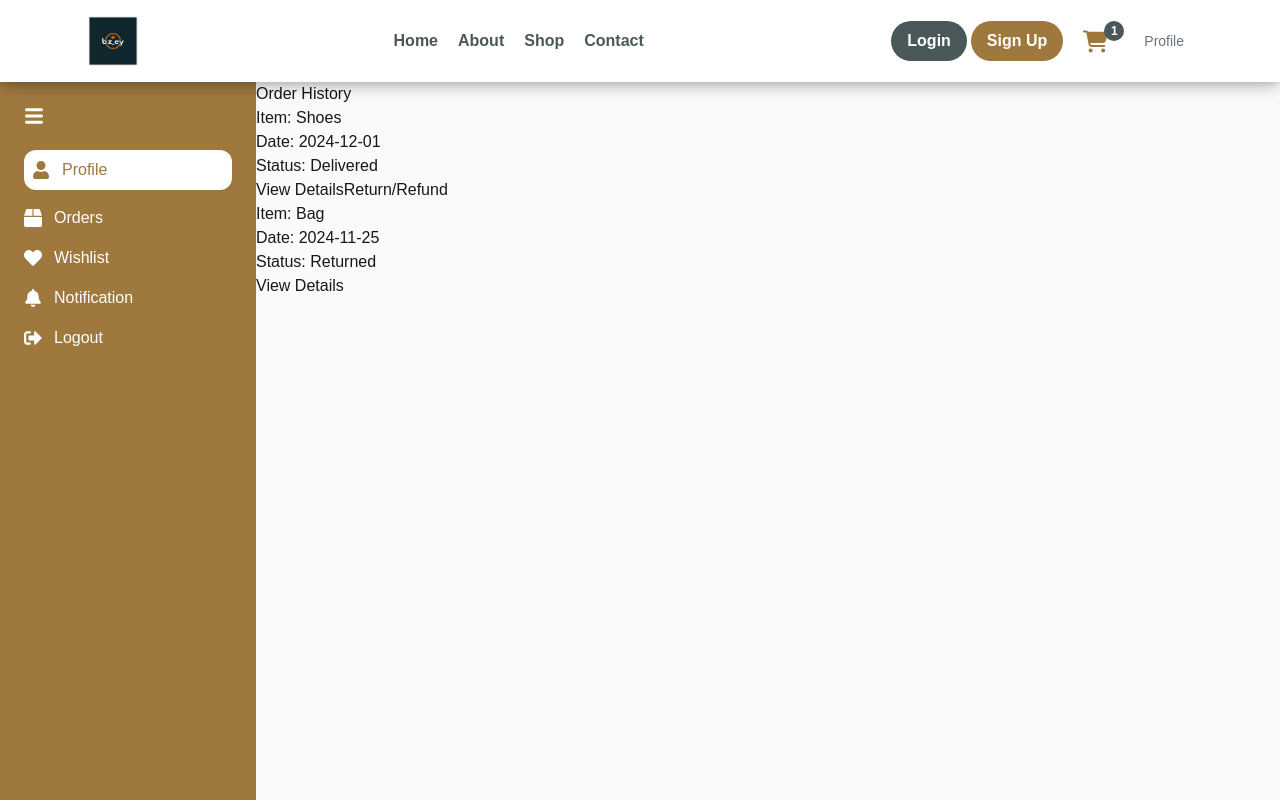
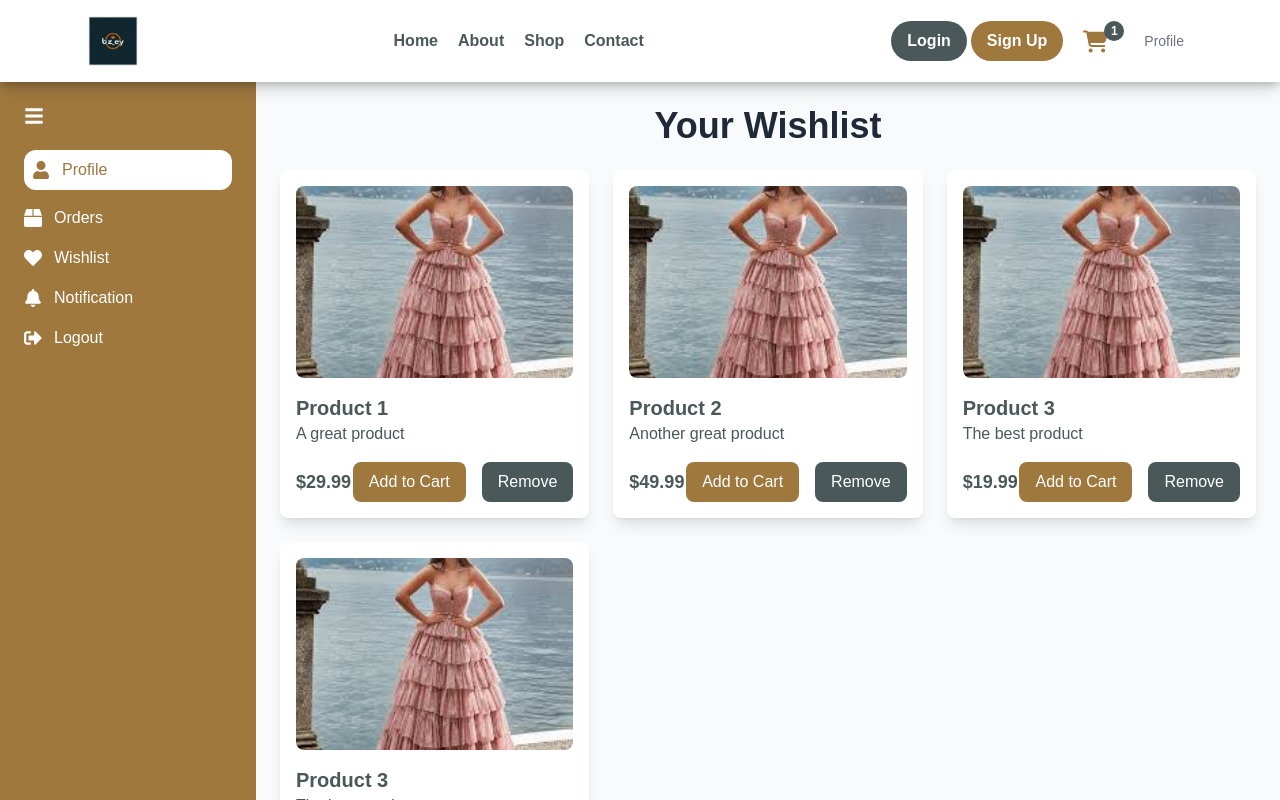
Before and after one commit to Bz14/E-Commerce-Website, a Next.js app in the folder Frontend/ecommerce/: page /profile/wishlist in a window 1280 px wide. Shown: the top 800 px of the page. Built offline with nearby package versions, Linux system fonts and the light colour scheme.

Commit message:
Wishlist section implemented.

```diff
--- /dev/null
+++ b/Frontend/ecommerce/src/app/profile/wishlist/Components/wish_card.tsx
@@ -0,0 +1,41 @@
+import Image from "next/image";
+import { WishListProduct } from "@/app/globals";
+
+type WishListProps = {
+  item: WishListProduct;
+};
+
+const WishListCard: React.FC<WishListProps> = ({ item }) => {
+  return (
+    <div
+      key={item.id}
+      className="bg-white text-primaryDark p-4 rounded-lg shadow-lg hover:shadow-xl transition duration-300"
+    >
+      <Image
+        src={item.image}
+        alt={item.name}
+        className="w-full h-48 object-cover rounded-lg mb-4"
+        width={100}
+        height={100}
+      />
+      <h2 className="text-xl font-semibold ">{item.name}</h2>
+      <p className="mb-4">{item.description}</p>
+      <div className="flex justify-between items-center">
+        <span className="text-lg font-bold">${item.price.toFixed(2)}</span>
+        <div className="flex space-x-4">
+          <button className="px-4 py-2 bg-primaryBrown text-white rounded-lg hover:bg-primaryHover transition duration-200">
+            Add to Cart
+          </button>
+          <button
+            // onClick={() => handleRemoveItem(item.id)}
+            className="px-4 py-2 bg-primaryDark text-white rounded-lg hover:bg-gray-500 transition duration-200"
+          >
+            Remove
+          </button>
+        </div>
+      </div>
+    </div>
+  );
+};
+
+export default WishListCard;
--- a/Frontend/ecommerce/src/app/profile/wishlist/page.tsx
+++ b/Frontend/ecommerce/src/app/profile/wishlist/page.tsx
@@ -1,27 +1,66 @@
-import React from "react";
+"use client";
+import { useState, useEffect } from "react";
+import img from "@assets/dress3.jpg";
+import { WishListProduct } from "@/app/globals";
+import WishListCard from "./Components/wish_card";
 
-const OrderHistory = () => {
-  const orders = [
-    { id: 1, item: "Shoes", date: "2024-12-01", status: "Delivered" },
-    { id: 2, item: "Bag", date: "2024-11-25", status: "Returned" },
-  ];
+const WishListPage = () => {
+  const [wishlist, setWishlist] = useState<WishListProduct[]>([]);
+
+  useEffect(() => {
+    const fetchWishlist = async () => {
+      const fetchedWishlist: WishListProduct[] = [
+        {
+          id: 1,
+          name: "Product 1",
+          description: "A great product",
+          price: 29.99,
+          image: img,
+        },
+        {
+          id: 2,
+          name: "Product 2",
+          description: "Another great product",
+          price: 49.99,
+          image: img,
+        },
+        {
+          id: 3,
+          name: "Product 3",
+          description: "The best product",
+          price: 19.99,
+          image: img,
+        },
+        {
+          id: 4,
+          name: "Product 3",
+          description: "The best product",
+          price: 19.99,
+          image: img,
+        },
+      ];
+      setWishlist(fetchedWishlist);
+    };
+    fetchWishlist();
+  }, []);
+
+  // const handleRemoveItem = (id: number) => {
+  //   setWishlist(wishlist.filter((item) => item.id !== id));
+  // };
 
   return (
-    <div className="order-history">
-      <h2>Order History</h2>
-      <ul>
-        {orders.map((order) => (
-          <li key={order.id}>
-            <p>Item: {order.item}</p>
-            <p>Date: {order.date}</p>
-            <p>Status: {order.status}</p>
-            <button>View Details</button>
-            {order.status === "Delivered" && <button>Return/Refund</button>}
-          </li>
+    <div className="container mx-auto p-6">
+      <h1 className="text-4xl font-bold text-center text-gray-800 mb-6">
+        Your Wishlist
+      </h1>
+
+      <div className="grid grid-cols-1 sm:grid-cols-2 md:grid-cols-3 gap-6">
+        {wishlist.map((item) => (
+          <WishListCard key={item.id} item={item} />
         ))}
-      </ul>
+      </div>
     </div>
   );
 };
 
-export default OrderHistory;
+export default WishListPage;
```
Also changed, not shown: Frontend/ecommerce/src/app/globals.tsx (+9 -0 lines).
